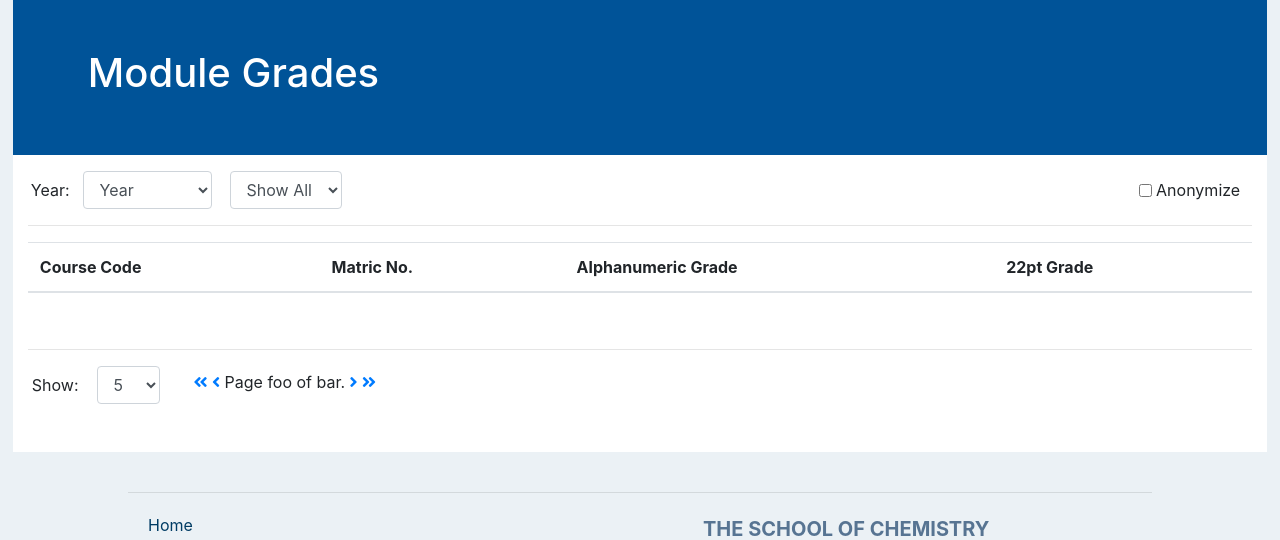
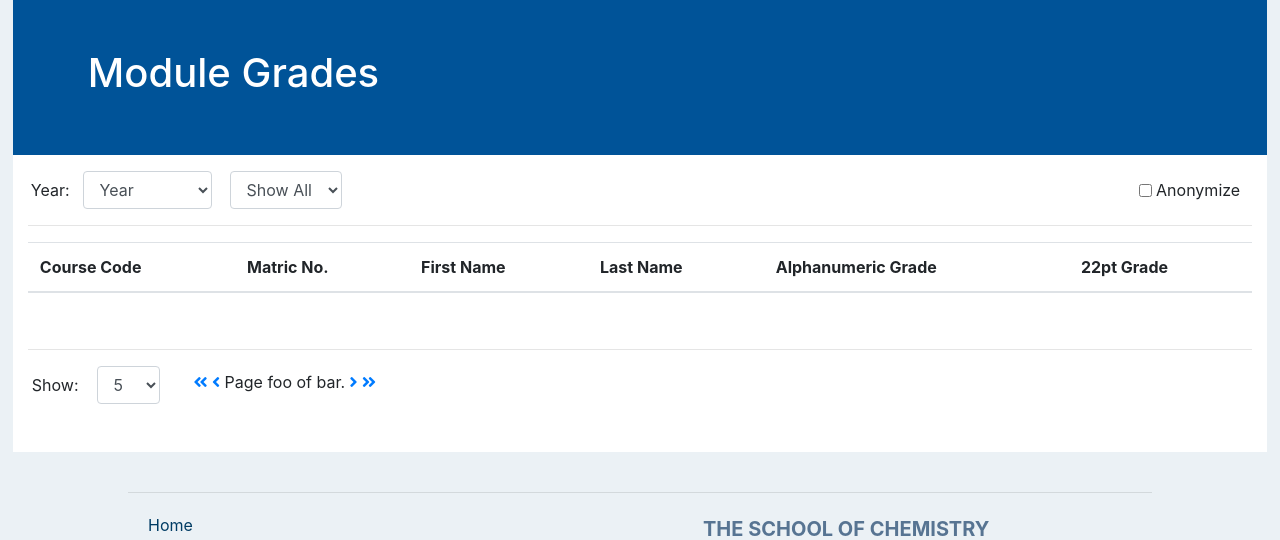
Before and after one commit to desuderata/new-cs28, a Django app: page /cs28/module_grades/ in a window 1280 px wide. Shown: the part 85-625 px from the top of the page. Run offline with Django 3.2, Linux system fonts and the light colour scheme; the visitor is signed in with stand-in values (Sample User, id 1); lists and menus that the app fills with data are empty; some libraries are stand-ins or nearby versions.

Commit message:
Update module_grades.html

```diff
--- a/cs28_project/templates/module_grades.html
+++ b/cs28_project/templates/module_grades.html
@@ -95,6 +95,8 @@
           <tr>
             <th scope="col">Course Code</th>
             <th scope="col">Matric No.</th>
+            <th scope="col">First Name</th>
+            <th scope="col">Last Name</th>
             <th scope="col">Alphanumeric Grade</th>
             <th scope="col">22pt Grade</th>
 
```
